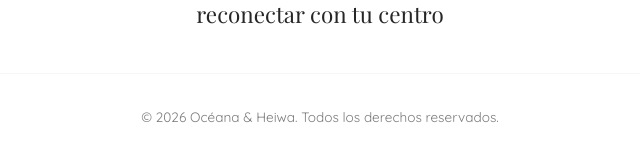
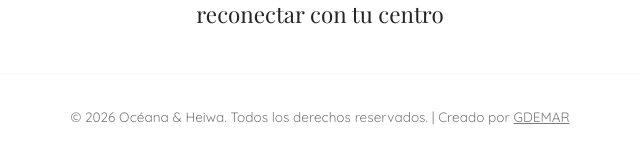
Before and after one commit to GerardodeMartini/Tienda-Oceana, a Django app: page /accounts/register/ in a window 1280 px wide. Shown: the part 1331-1491 px from the top of the page, without its empty margins (320-960 px from the left). Run offline with Django 5.2, Linux system fonts and the light colour scheme; some libraries are stand-ins or nearby versions; some web fonts are replaced.

Commit message:
Add GDEMAR portfolio link to footer

```diff
--- a/templates/base.html
+++ b/templates/base.html
@@ -244,7 +244,7 @@
             });
         </script>
         <div class="footer-copyright">
-            &copy; {% now "Y" %} Océana & Heiwa. Todos los derechos reservados.
+            &copy; {% now "Y" %} Océana & Heiwa. Todos los derechos reservados. | Creado por <a href="https://gdemar.com.ar/" target="_blank" rel="noopener noreferrer" style="color: inherit; text-decoration: underline;">GDEMAR</a>
         </div>
     </footer>
 </body>
```
